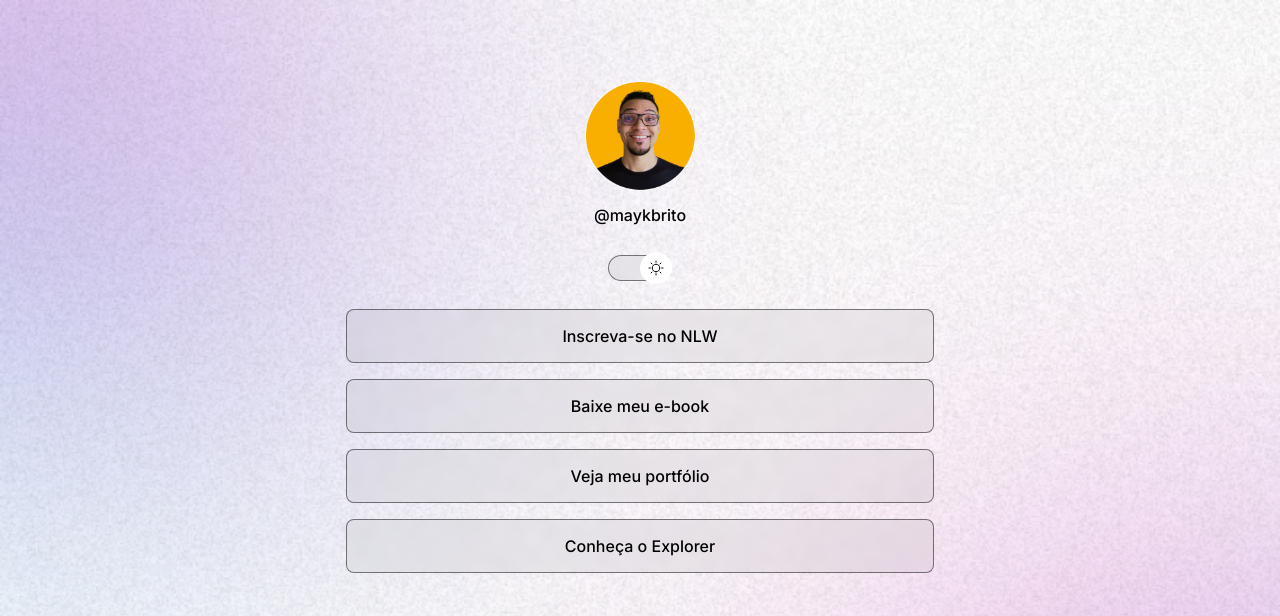
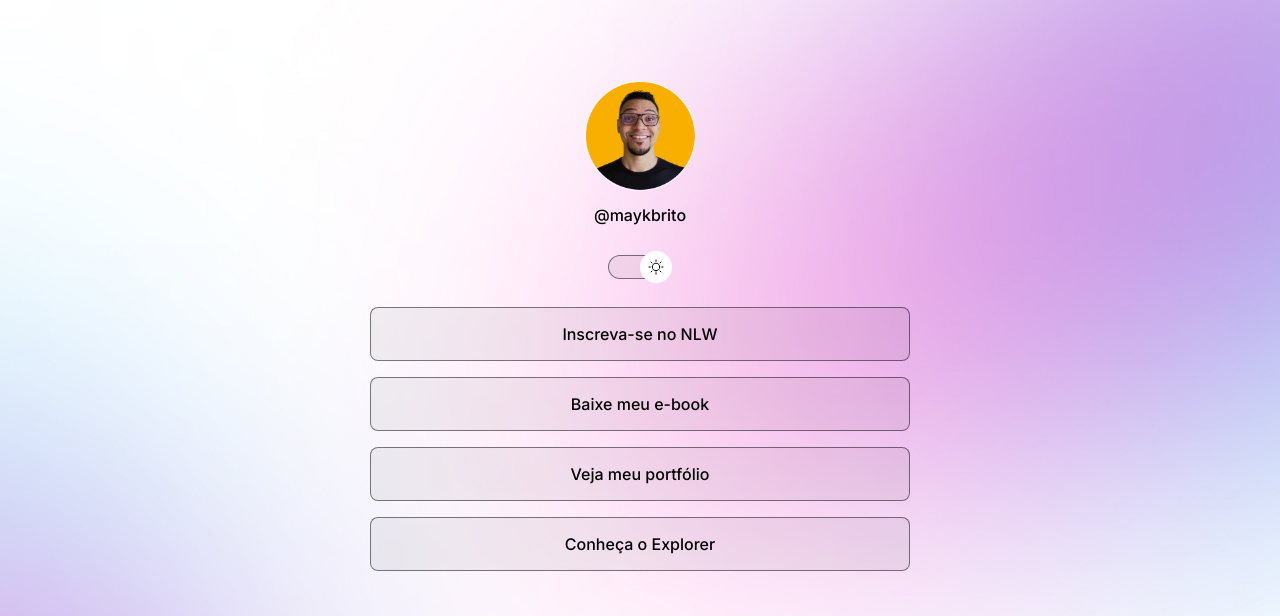
Before and after one commit to miltonjrr/project-link-tree, a plain HTML site: page index.html in a window 1280 px wide. Shown: the top 616 px of the page. Drawn offline with nearby package versions, Linux system fonts and the light colour scheme.

Commit message:
change background based on media queries

```diff
--- a/style.css
+++ b/style.css
@@ -1,6 +1,7 @@
 * {
   margin: 0;
   padding: 0;
+  box-sizing: border-box;
 }
 
 :root {
@@ -26,6 +27,7 @@
 
 body {
   background: var(--bg-url) no-repeat top center/cover;
+  height: 100vh;
 }
 
 body * {
@@ -161,3 +163,15 @@ footer {
   text-align: center;
   font-size: 14px;
 }
+
+/*Media queries*/
+
+@media (min-width: 700px) {
+  :root {
+    --bg-url: url(./assets/bg-desktop.jpg);
+  }
+
+  .light {
+    --bg-url: url(./assets/bg-desktop-light.jpg);
+  }
+}
```
